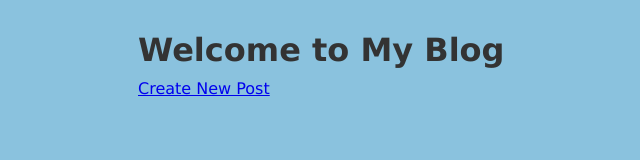
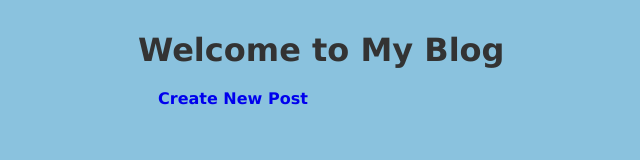
Before and after one commit to Chabod07/dynamic-blog-website, a plain HTML site: page index.html in a window 1280 px wide. Shown: the whole page, without its empty margins (102-742 px from the left). Drawn offline with Linux system fonts and the light colour scheme.

Commit message:
added button stles including padding,border,etc

```diff
--- a/styles.css
+++ b/styles.css
@@ -66,3 +66,13 @@ input, textarea {
     border-radius: 5px;
     font-size: 1rem;
 }
+
+/* Buttons */
+.button {
+    display: inline-block;
+    padding: 10px 20px;
+    border-radius: 5px;
+    text-decoration: none;
+    font-weight: bold;
+    transition: opacity 0.2s;
+}
```
